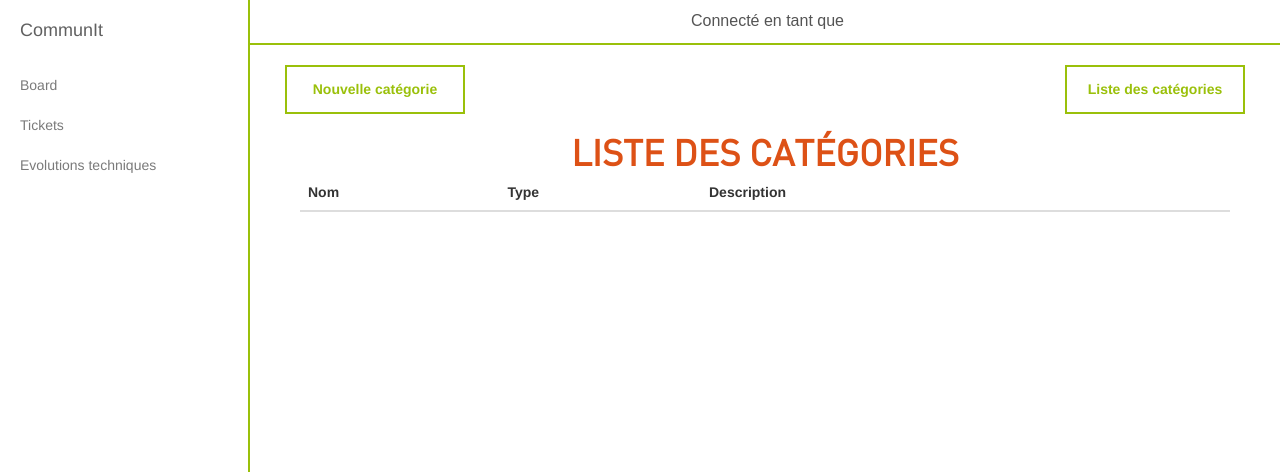
After one commit to JohanGaub/symfony-project-03, a Symfony app: template src/AppBundle/Resources/views/Pages/Category/indexCategory.html.twig in a window 1280 px wide. The commit adds this page. Shown: the top 472 px of the page. Run offline with Twig, Linux system fonts and the light colour scheme; the template is opened without the code that fills it, so the values that code supplies are empty; some libraries are stand-ins or nearby versions.

Commit message:
[Feature] - Add category feature - Add indexAction with list of all categorys - Add addAction with normal fields - Add updateAction with same fields than addAction - Add deleteAction with modal confirmation - Small update from technicalEvolution Controller

```diff
--- a/src/AppBundle/Controller/TechnicalEvolutionController.php
+++ b/src/AppBundle/Controller/TechnicalEvolutionController.php
@@ -142,7 +142,7 @@ class TechnicalEvolutionController extends Controller
             $technicalEvolution->setUpdateDate(new \DateTime('now'));
             $em->persist($technicalEvolution);
             $em->flush();
-            $this->redirectToRoute('evolutionHome');
+            return $this->redirectToRoute('evolutionHome');
         }
         /**
          * Mailling part (service)
--- a/src/AppBundle/Resources/public/sass/general/_settings.scss
+++ b/src/AppBundle/Resources/public/sass/general/_settings.scss
@@ -27,3 +27,4 @@ linear-gradient(0deg, transparent 0px, rgb(154, 192, 10) 0) bottom left;
 
 .valid { color: #81cd58; &:hover { color: darken(#81cd58, 20%)}}
 .invalid { color: #e15f5f; &:hover { color: darken(#e15f5f, 20%)}}
+.neutral { color: #403d40; &:hover { color: darken(#403d40, 20%)}}
--- /dev/null
+++ b/src/AppBundle/Resources/views/Pages/Category/buttonBarCategory.html.twig
@@ -0,0 +1,21 @@
+<div class="buttons-content">
+    <div class="buttons-block large-screen hidden-sm hidden-xs">
+        <a href="{{ path('categoryAdd') }}"
+           class="simple-btn-1">Nouvelle catégorie</a>
+
+        <a href="{{ path('categoryHome') }}"
+           class="simple-btn-1">Liste des catégories</a>
+    </div>
+    <div class="buttons-block dropdown small-screen hidden-md hidden-lg">
+        <a href="" class="dropdown-toggle simple-btn-1" data-toggle="dropdown" role="button"
+           aria-haspopup="true" aria-expanded="false">
+             Action<span class="caret"></span>
+        </a>
+        <ul class="dropdown-menu">
+            <li><a href="{{ path('categoryAdd') }}}">
+                    Nouvelle catégorie</a></li>
+            <li><a href="{{ path('categoryHome') }}">
+                    Liste des catégories</a></li>
+        </ul>
+    </div>
+</div>
--- /dev/null
+++ b/src/AppBundle/Resources/views/Pages/Category/indexCategory.html.twig
@@ -0,0 +1,92 @@
+{% extends '@App/Layout/backoffice-base.html.twig' %}
+
+{% block title %}
+    Liste des catégories
+{% endblock %}
+
+{% block body %}
+
+    <div class="container-fluid">
+        <div class="row">
+            {% include '@App/Pages/Category/buttonBarCategory.html.twig' %}
+
+            <div class="bo-title-page col-lg-12">
+                <h1>Liste des catégories</h1>
+            </div>
+
+            <div class="col-lg-12">
+                {% include '@App/Elements/include.flashBagMessage.html.twig' %}
+            </div>
+
+            <div class="col-lg-12">
+                <table class="table waiting-list">
+                    <thead>
+                    <tr>
+                        <th>Nom</th>
+                        <th>Type</th>
+                        <th>Description</th>
+                        <th></th>
+                        <th></th>
+                    </tr>
+                    </thead>
+                    <tbody>
+                    {% for category in categorys %}
+                        <tr>
+                            <th>{{ category.title }}</th>
+                            <th>{{ category.type.value }}</th>
+                            <th>{{ category.description }}</th>
+                            <th>
+                                <a href="{{ path('categoryUpdate', {'category': category.id}) }}" class="neutral">
+                                    <i class="fa fa-cog fa-2x" aria-hidden="true"></i>
+                                </a>
+                            </th>
+                            <th>
+                                <a class="modal-link invalid" href="" data-toggle="modal" data-index="{{ category.id }}"
+                                   data-target="#modal-delete">
+                                    <i class="fa fa-times fa-2x" aria-hidden="true"></i>
+                                </a>
+                            </th>
+                        </tr>
+                    {% endfor %}
+                    </tbody>
+                </table>
+
+                <div id="modal-delete" class="modal fade" tabindex="-1" role="dialog" aria-labelledby="mySmallModalLabel">
+                    <div class="modal-dialog" role="document">
+                        <div class="modal-content">
+                            <div class="modal-header">
+                                <button type="button" class="close" data-dismiss="modal" aria-label="Close">
+                                    <span aria-hidden="true">&times;</span></button>
+                                <h4 class="modal-title" id="myModalLabel">Suppression d'une catégorie</h4>
+                            </div>
+                            <div class="modal-body">
+                                <p>Si vous confimez la suppression la catégorie sera supprimé !</p>
+                                <a class="category-delete-link" href="" >
+                                    Je confirme vouloir supprimer cette catégorie !
+                                </a>
+                            </div>
+                            <div class="modal-footer">
+                                <button type="button" class="btn btn-default" data-dismiss="modal">Annuler</button>
+                            </div>
+                        </div>
+                    </div>
+                </div>
+            </div>
+        </div>
+    </div>
+{% endblock %}
+
+{% block javascripts %}
+    {# TODO => Call if need to do file for this js ?? #}
+    <script>
+        $(document).ready(function () {
+            $(document).on('click', '.modal-link', function () {
+                let $this   = $(this)
+                let data    = $this.attr('data-index')
+                let link    = '<a href="/categorie/suppression/' + data + '">'
+                    link    += 'Je confirme vouloir supprimer cette catégorie !</a>'
+                $('.category-delete-link').replaceWith(link);
+            })
+        })
+    </script>
+{% endblock %}
--- a/src/AppBundle/Resources/views/Partials/bo-sideBar.html.twig
+++ b/src/AppBundle/Resources/views/Partials/bo-sideBar.html.twig
@@ -9,5 +9,6 @@
     <li><a href="{{ path('evolutionHome') }}">Evolutions techniques</a></li>
     {% if is_granted('ROLE_ADMIN') %}
         <li><a href="{{ path('dictionaryHome') }}">Dictionnaire</a></li>
+        <li><a href="{{ path('categoryHome') }}">Catégories</a></li>
     {% endif %}
 </ul>
--- a/web/assets/css/backoffice-main.css
+++ b/web/assets/css/backoffice-main.css
@@ -23,6 +23,11 @@
   color: #e15f5f; }
   .invalid:hover {
     color: #b82222; }
+
+.neutral {
+  color: #403d40; }
+  .neutral:hover {
+    color: #0c0b0c; }
 
 /************
  Mixin
--- a/web/assets/css/showcase-main.css
+++ b/web/assets/css/showcase-main.css
@@ -23,6 +23,11 @@
   color: #e15f5f; }
   .invalid:hover {
     color: #b82222; }
+
+.neutral {
+  color: #403d40; }
+  .neutral:hover {
+    color: #0c0b0c; }
 
 /************
  Mixin
```
Also changed, not shown: src/AppBundle/Controller/CategoryController.php (added, +97 -0 lines), src/AppBundle/Form/Category/CategoryType.php (added, +69 -0 lines), src/AppBundle/Repository/CategoryRepository.php (+13 -0 lines), src/AppBundle/Resources/views/Pages/Category/formBasicCategory.html.twig (added, +29 -0 lines).
